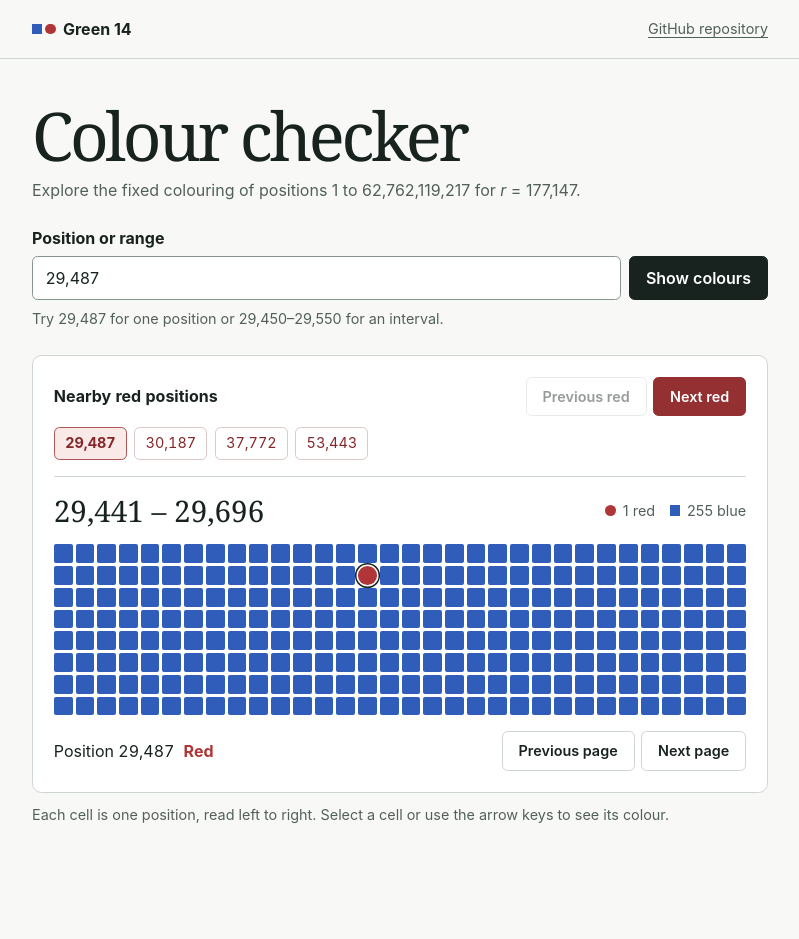
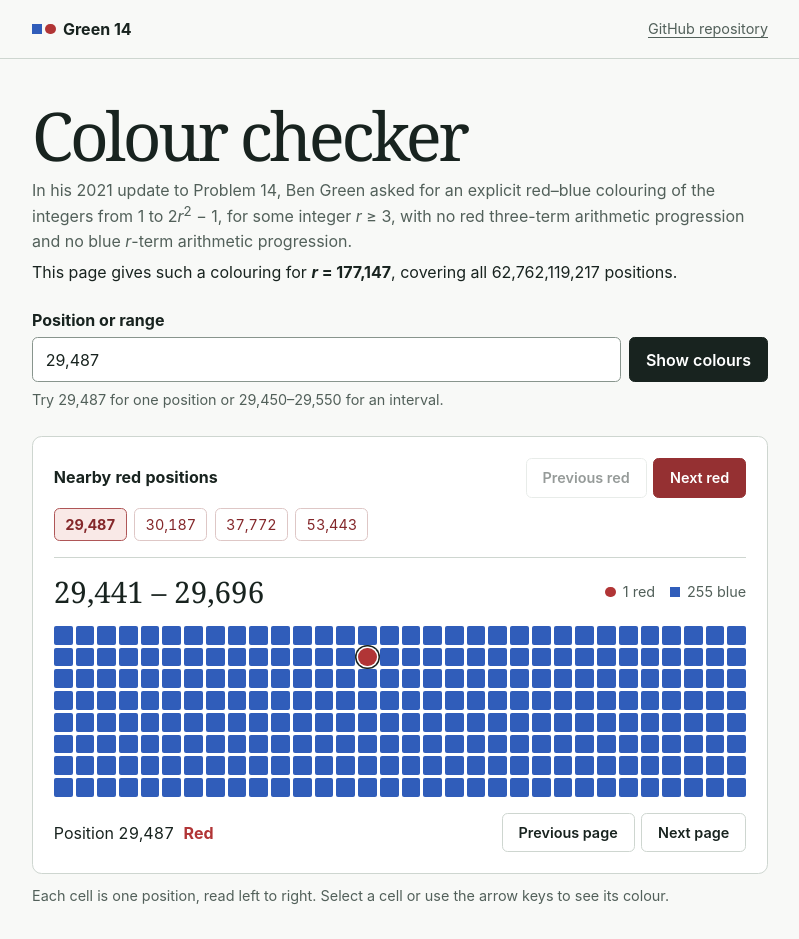
Before and after one commit to KitaKen1/green14-explicit-coloring, a plain HTML site: page index.html in a window 1280 px wide. Shown: the whole page, without its empty margins (240-1039 px from the left). Before the commit the page ends 857 px from the top, so only its background shows below. Drawn offline with Linux system fonts and the light colour scheme.

Commit message:
Introduce Green’s colouring question and the displayed answer

```diff
--- a/index.html
+++ b/index.html
@@ -29,6 +29,7 @@
     h1, h2, p { margin: 0; }
     h1 { font: 500 clamp(2.7rem, 7vw, 4.2rem)/1.08 "STIX Two Text", Georgia, serif; letter-spacing: -.05em; }
     .intro { color: var(--muted); margin: .45rem 0 1.5rem; }
+    .intro p + p { margin-top: .45rem; color: var(--ink); }
     label { display: block; font-weight: 650; margin-bottom: .35rem; }
     .lookup { display: flex; gap: .5rem; }
     input, button { font: inherit; }
@@ -90,7 +91,10 @@
   </header>
   <main>
     <h1>Colour checker</h1>
-    <p class="intro">Explore the fixed colouring of positions 1 to 62,762,119,217 for <i>r</i> = 177,147.</p>
+    <div class="intro">
+      <p>In his 2021 update to Problem 14, Ben Green asked for an explicit red–blue colouring of the integers from 1 to 2<i>r</i><sup>2</sup> − 1, for some integer <i>r</i> ≥ 3, with no red three-term arithmetic progression and no blue <i>r</i>-term arithmetic progression.</p>
+      <p>This page gives such a colouring for <strong><i>r</i> = 177,147</strong>, covering all 62,762,119,217 positions.</p>
+    </div>
     <form id="lookup">
       <label for="position">Position or range</label>
       <div class="lookup"><input id="position" type="text" value="29,487" spellcheck="false" autocomplete="off"
```
